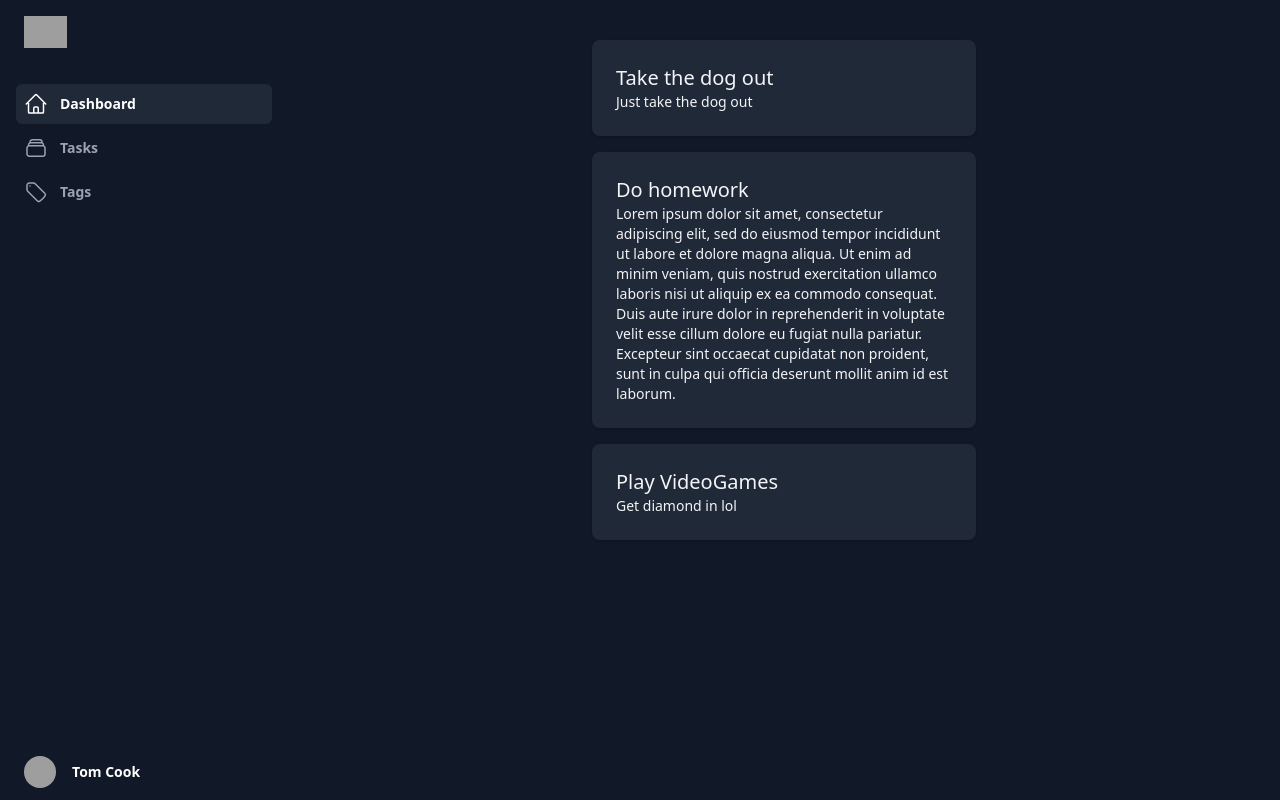
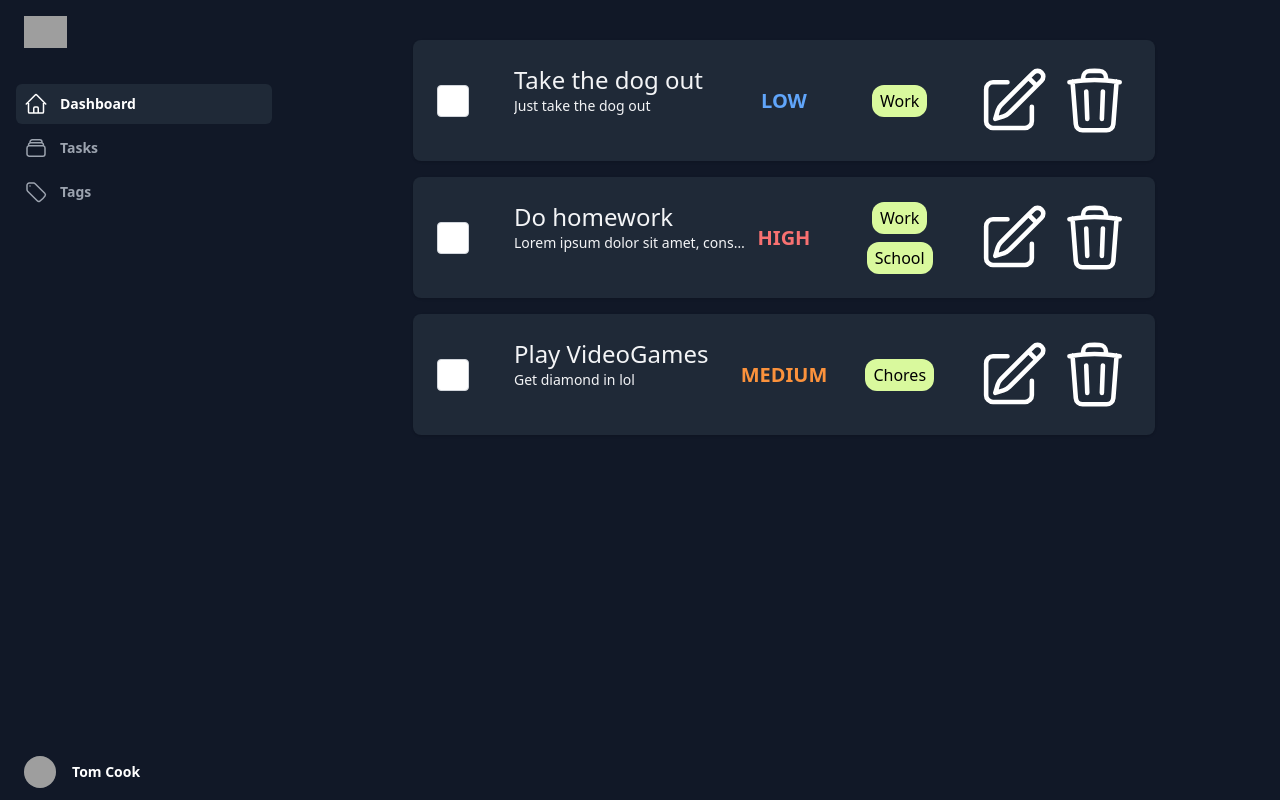
Before and after one commit to Speekz/viewstats-fe-test, a Next.js app: page /tasks in a window 1280 px wide. Built offline with nearby package versions, Linux system fonts and the light colour scheme; grey boxes are pictures that could not be loaded.

Commit message:
finished task card component with chips

```diff
--- /dev/null
+++ b/src/components/Atoms/Chip/index.tsx
@@ -0,0 +1,11 @@
+import React from "react";
+
+const Chip = ({ text }: any) => {
+  return (
+    <div className="flex justify-center items-center bg-lime-200 py-1 px-2 rounded-xl">
+      {text}
+    </div>
+  );
+};
+
+export default Chip;
--- a/src/components/Atoms/TaskCard/index.tsx
+++ b/src/components/Atoms/TaskCard/index.tsx
@@ -1,5 +1,9 @@
 import React, { FC } from "react";
 import type { ITaskCard } from "./models/TaksCard.interface";
+import { ETaskPriority } from "../StatsCard/models/StatsCard.interface";
+import classNames from "classnames";
+import Chip from "../Chip";
+import { PencilSquareIcon, TrashIcon } from "@heroicons/react/24/outline";
 
 interface TaskCardProps {
   task: ITaskCard;
@@ -7,14 +11,48 @@ interface TaskCardProps {
 
 const TaskCard: FC<TaskCardProps> = ({ task }) => {
   return (
-    <div className="overflow-hidden w-96 rounded-lg bg-gray-800 px-4 py-5 shadow sm:p-6">
-      <div className="flex flex-col">
-        <label className="truncate text-xl font-medium text-gray-100">
-          {task.title}
-        </label>
-        <label className="text-sm font-medium text-gray-100">
-          {task.description}
-        </label>
+    <div className="overflow-hidden w-4/5 rounded-lg bg-gray-800 px-4 py-5 shadow sm:p-6">
+      <div className="grid grid-cols-9">
+        <div className="flex justify-left items-center">
+          <input
+            id="completed"
+            aria-describedby="completed-task"
+            name="completed"
+            type="checkbox"
+            className="h-4 w-4 md:h-8 md:w-8 rounded border-gray-300 text-indigo-600 focus:ring-indigo-600"
+          />
+        </div>
+        <div className="flex flex-col col-span-3">
+          <label className="truncate text-2xl font-medium text-gray-100">
+            {task.title}
+          </label>
+          <label className="truncate text-sm text-gray-100">
+            {task.description}
+          </label>
+        </div>
+        <div className="flex justify-center items-center col-span-3 md:col-span-1">
+          <label
+            className={classNames(
+              {
+                "text-red-400": task.priority === ETaskPriority.High,
+                "text-orange-400": task.priority === ETaskPriority.Medium,
+                "text-blue-400": task.priority === ETaskPriority.Low,
+              },
+              "text-lg md:text-xl font-bold"
+            )}
+          >
+            {task.priority}
+          </label>
+        </div>
+        <div className="md:flex flex-col gap-2 justify-center items-center col-span-2 hidden">
+          {task.tags.map((tag) => (
+            <Chip text={tag.title} />
+          ))}
+        </div>
+        <div className="flex gap-2 justify-center items-center col-span-2">
+          <PencilSquareIcon className="text-white" />
+          <TrashIcon className="text-white" />
+        </div>
       </div>
     </div>
   );
--- a/src/lib/tests.ts
+++ b/src/lib/tests.ts
@@ -7,7 +7,7 @@ export const taskList = [
     description: "Just take the dog out",
     priority: ETaskPriority.Low,
     dueDate: 1713330120,
-    tags: [1],
+    tags: [{ id: 1, title: "Work" }],
   },
   {
     id: 2,
@@ -16,7 +16,10 @@ export const taskList = [
       "Lorem ipsum dolor sit amet, consectetur adipiscing elit, sed do eiusmod tempor incididunt ut labore et dolore magna aliqua. Ut enim ad minim veniam, quis nostrud exercitation ullamco laboris nisi ut aliquip ex ea commodo consequat. Duis aute irure dolor in reprehenderit in voluptate velit esse cillum dolore eu fugiat nulla pariatur. Excepteur sint occaecat cupidatat non proident, sunt in culpa qui officia deserunt mollit anim id est laborum.",
     priority: ETaskPriority.High,
     dueDate: 1713330152,
-    tags: [1, 2],
+    tags: [
+      { id: 1, title: "Work" },
+      { id: 2, title: "School" },
+    ],
   },
   {
     id: 3,
@@ -24,7 +27,7 @@ export const taskList = [
     description: "Get diamond in lol",
     priority: ETaskPriority.Medium,
     dueDate: 1713330172,
-    tags: [3],
+    tags: [{ id: 3, title: "Chores" }],
   },
 ];
 
```
Also changed, not shown: src/components/Atoms/TaskCard/models/TaksCard.interface.ts (+6 -1 lines).
